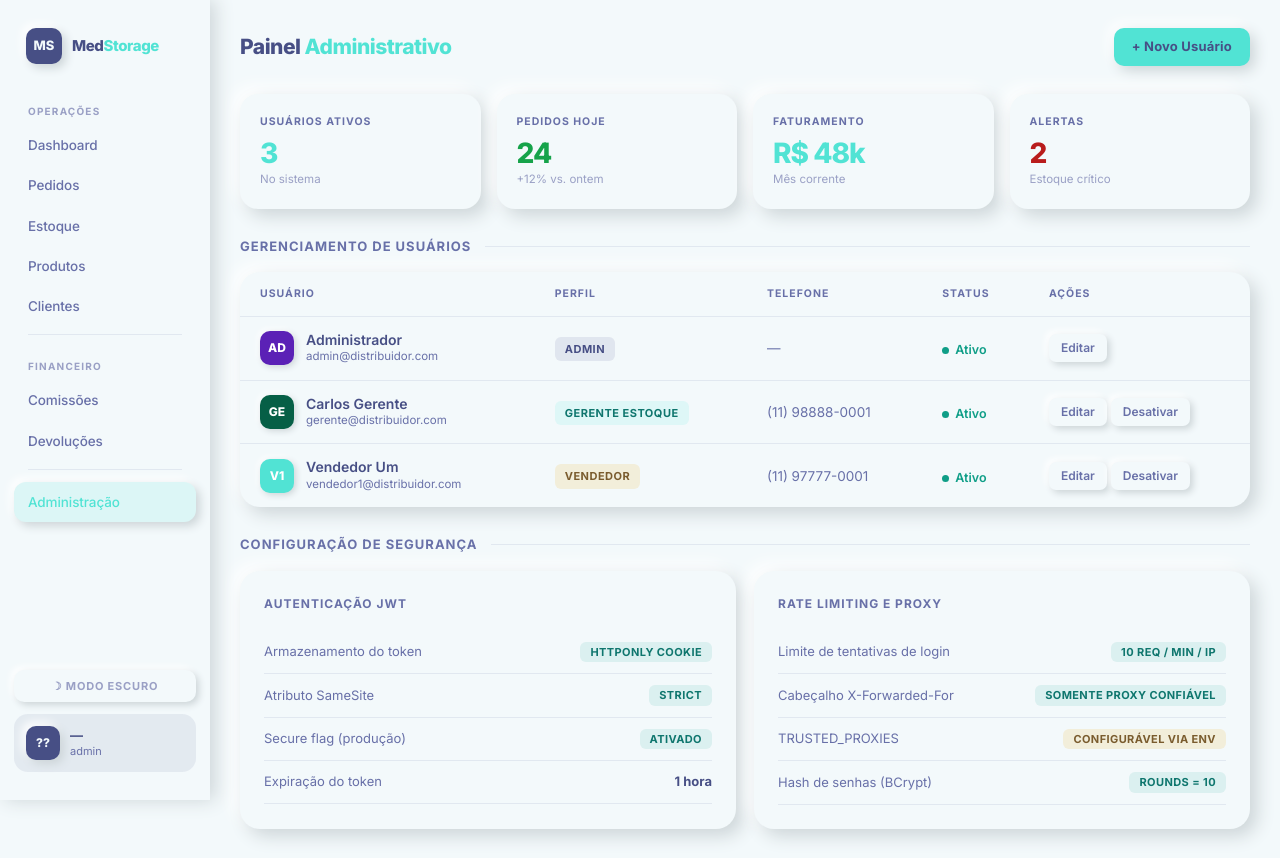
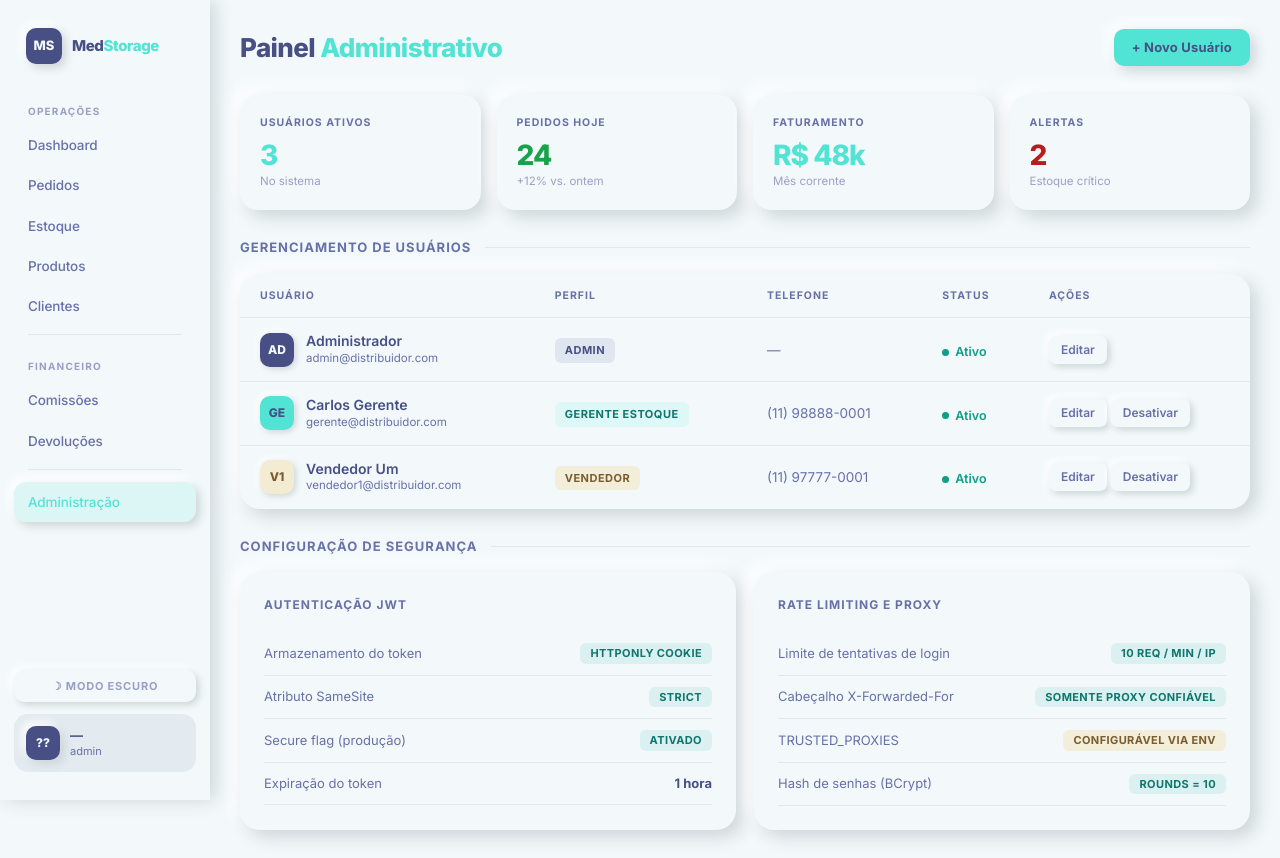
Before and after one commit to pedrinzz10/medstorage-frontend, a React (Vite) app: page /admin in a window 1280 px wide. Built offline with nearby package versions, Linux system fonts and the light colour scheme; sample sign-in values are in the browser's storage.

Commit message:
fix: padroniza cores de avatar e padrao de titulo nas paginas Admin e Comissoes

```diff
--- a/src/pages/AdminPage.tsx
+++ b/src/pages/AdminPage.tsx
@@ -54,10 +54,10 @@ function Pill({ ok, children }: { ok: boolean; children: React.ReactNode }) {
   );
 }
 
-const avatarColors: Record<Role, string> = {
-  admin:           '#5b21b6',
-  gerente_estoque: '#065f46',
-  vendedor:        'var(--accent)',
+const avatarColors: Record<Role, { bg: string; color: string }> = {
+  admin:           { bg: 'var(--secondary)', color: 'var(--secondary-text)' },
+  gerente_estoque: { bg: 'var(--accent)',    color: 'var(--text-on-accent)' },
+  vendedor:        { bg: 'var(--warm)',      color: 'var(--warm-text)'      },
 };
 
 /**
@@ -69,9 +69,8 @@ export function AdminPage() {
     <AppLayout>
       {/* Cabeçalho */}
       <div className="flex items-center justify-between mb-7">
-        <h1 className="text-[21px] font-extrabold tracking-[-0.5px]">
-          Painel{' '}
-          <em className="text-[var(--accent)] not-italic">Administrativo</em>
+        <h1 className="text-[26px] font-extrabold tracking-[-0.6px]">
+          Painel <em className="not-italic" style={{ color: 'var(--accent)' }}>Administrativo</em>
         </h1>
         <Button variant="primary">+ Novo Usuário</Button>
       </div>
@@ -121,9 +120,10 @@ export function AdminPage() {
                 <td className="px-5 py-3.5">
                   <div className="flex items-center gap-3">
                     <div
-                      className="w-[34px] h-[34px] rounded-[10px] flex items-center justify-center text-white text-[12px] font-extrabold flex-shrink-0"
+                      className="w-[34px] h-[34px] rounded-[10px] flex items-center justify-center text-[12px] font-extrabold flex-shrink-0"
                       style={{
-                        background: avatarColors[user.role],
+                        background: avatarColors[user.role].bg,
+                        color: avatarColors[user.role].color,
                         boxShadow: '2px 2px 6px var(--shadow-d), -2px -2px 6px var(--shadow-l)',
                       }}
                     >
--- a/src/pages/ComissoesPage.tsx
+++ b/src/pages/ComissoesPage.tsx
@@ -43,7 +43,7 @@ export function ComissoesPage() {
     <AppLayout>
       <div className="flex items-center justify-between mb-7 flex-wrap gap-3">
         <h1 className="text-[26px] font-extrabold tracking-[-0.6px]">
-          <em className="not-italic" style={{ color: 'var(--accent)' }}>Comissões</em> de Vendas
+          Gestão de <em className="not-italic" style={{ color: 'var(--accent)' }}>Comissões</em>
         </h1>
       </div>
 
```
